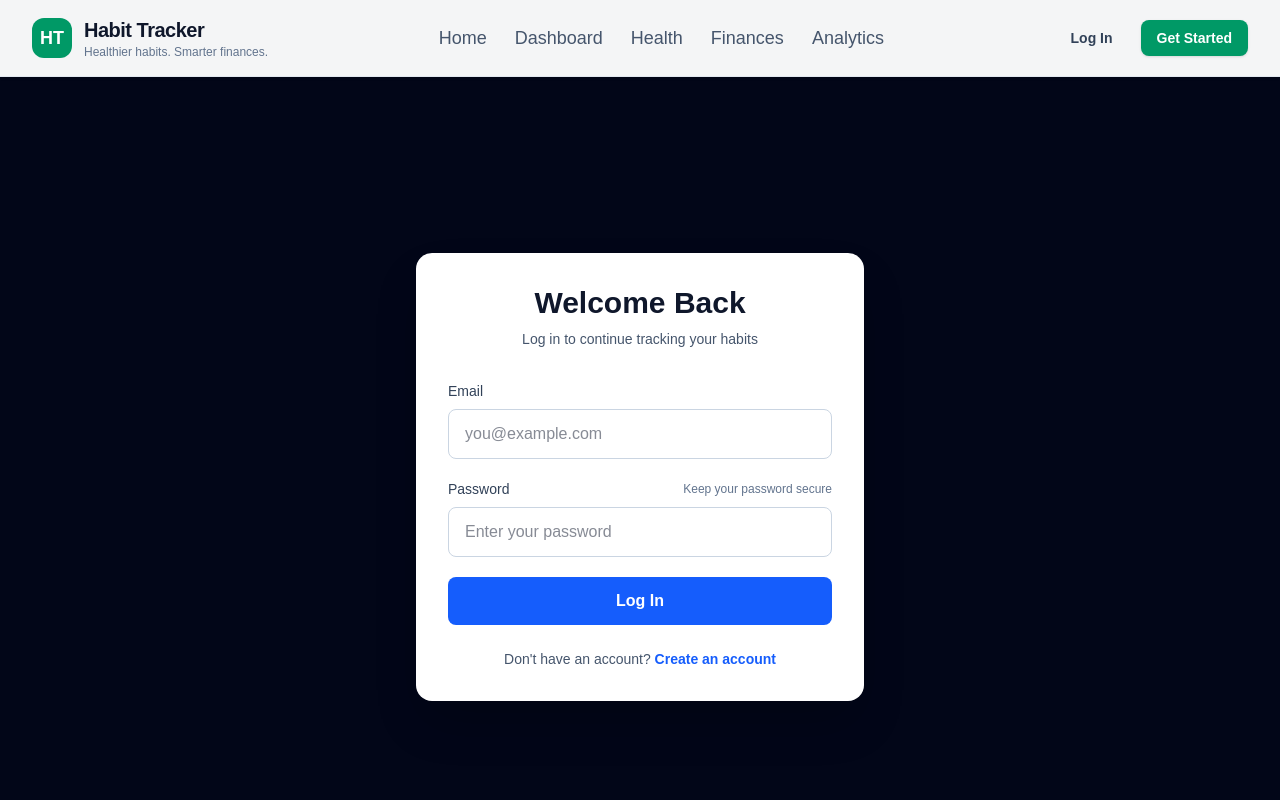
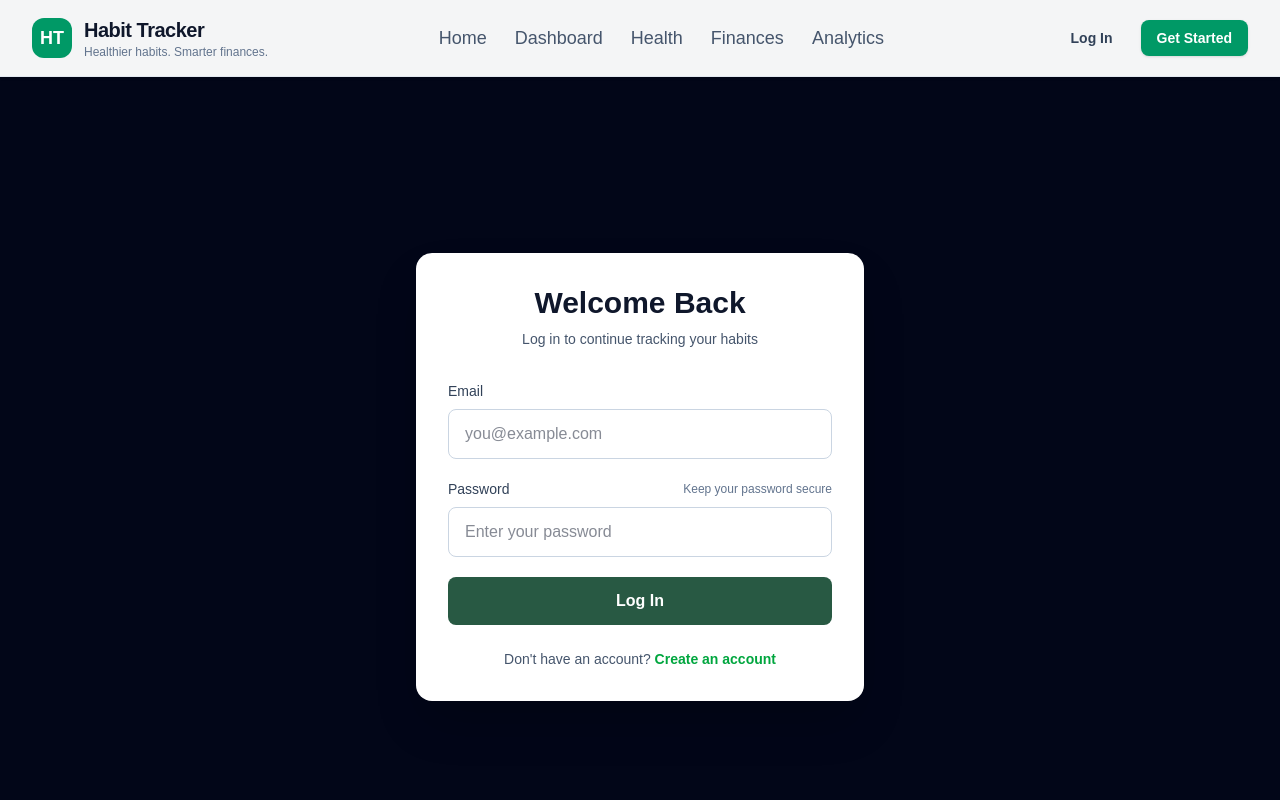
Before and after one commit to kminchakpu/wdd430_habit_tracker, a Next.js app: page /login in a window 1280 px wide. Shown: the top 800 px of the page. Built offline with nearby package versions, Linux system fonts and the light colour scheme.

Commit message:
updated the login and register form

```diff
--- a/components/auth/LoginForm.tsx
+++ b/components/auth/LoginForm.tsx
@@ -149,7 +149,7 @@ export default function LoginForm() {
             <button
               type="submit"
               disabled={isLoading}
-              className="w-full rounded-lg bg-blue-600 px-4 py-3 font-semibold text-white transition hover:bg-blue-700 focus:outline-none focus:ring-2 focus:ring-blue-500 focus:ring-offset-2 disabled:cursor-not-allowed disabled:opacity-60"
+              className="w-full rounded-lg bg-[#285943] px-4 py-3 font-semibold text-white transition hover:bg-green-500 focus:outline-none focus:ring-2 focus:ring-green-500 focus:ring-offset-2 disabled:cursor-not-allowed disabled:opacity-60"
             >
               {isLoading ? "Logging In..." : "Log In"}
             </button>
@@ -159,7 +159,7 @@ export default function LoginForm() {
             Don&apos;t have an account?{" "}
             <Link
               href="/register"
-              className="font-semibold text-blue-600 hover:text-blue-700 hover:underline"
+              className="font-semibold text-green-600 hover:text-green-700 hover:underline"
             >
               Create an account
             </Link>
--- a/components/auth/RegisterForm.tsx
+++ b/components/auth/RegisterForm.tsx
@@ -225,7 +225,7 @@ export default function RegisterForm() {
             <button
               type="submit"
               disabled={isLoading}
-              className="w-full rounded-lg bg-blue-600 px-4 py-3 font-semibold text-white transition hover:bg-blue-700 focus:outline-none focus:ring-2 focus:ring-blue-500 focus:ring-offset-2 disabled:cursor-not-allowed disabled:opacity-60"
+              className="w-full rounded-lg bg-[#285943] px-4 py-3 font-semibold text-white transition hover:bg-green-500 focus:outline-none focus:ring-2 focus:ring-green-500 focus:ring-offset-2 disabled:cursor-not-allowed disabled:opacity-60"
             >
               {isLoading ? "Creating Account..." : "Create Account"}
             </button>
```
